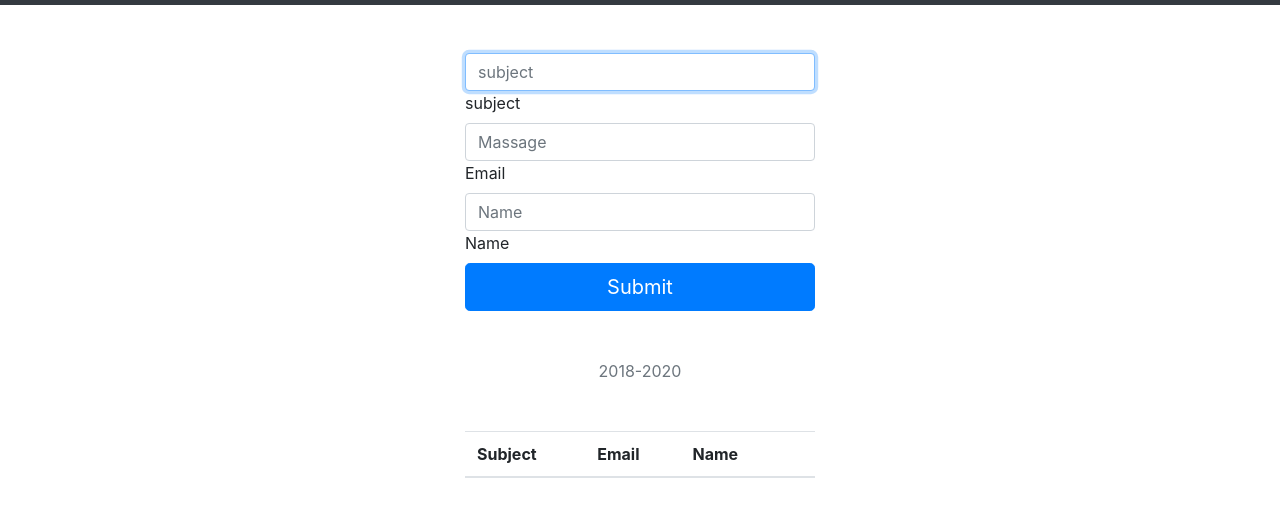
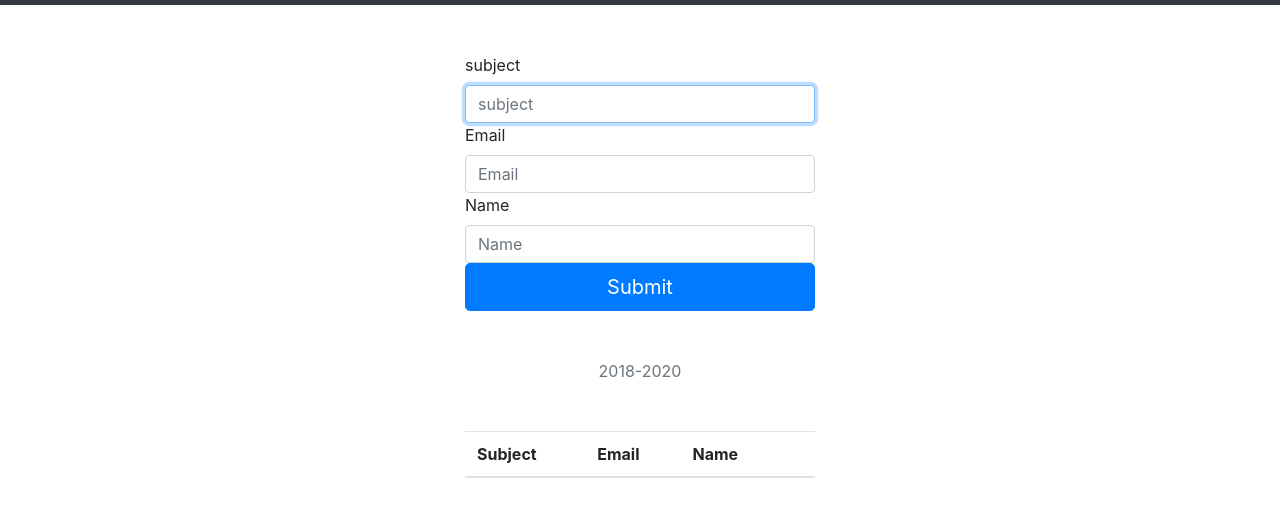
Before and after one commit to Dream2382/Wab-HW3, a plain HTML site: page page3.html in a window 1280 px wide. Shown: the part 51-568 px from the top of the page. Drawn offline with nearby package versions, Linux system fonts and the light colour scheme.

Commit message:
First commit

```diff
--- a/page3.html
+++ b/page3.html
@@ -95,17 +95,20 @@
                 </div>
 
                 <div class="form-label-group">
+                    <label for="inputEmail">subject</label>
                   <input type="text" id="title" class="form-control" placeholder="subject" required="" autofocus="">
-                    <label for="inputEmail">subject</label>
+
                   </div>
 
                   <div class="form-label-group">
-                      <input type="email" id="author" class="form-control" placeholder="Massage" required="" autofocus="">
-                        <label for="inputEmail">Email</label>
+                      <label for="inputEmail">Email</label>
+                      <input type="email" id="author" class="form-control" placeholder="Email" required="" autofocus="">
+
                       </div>
                       <div class="form-label-group">
+                          <label for="inputEmail">Name</label>
                           <input type="text" id="isbn" class="form-control" placeholder="Name" required="" autofocus="">
-                            <label for="inputEmail">Name</label>
+
                           </div>
 
 
```
